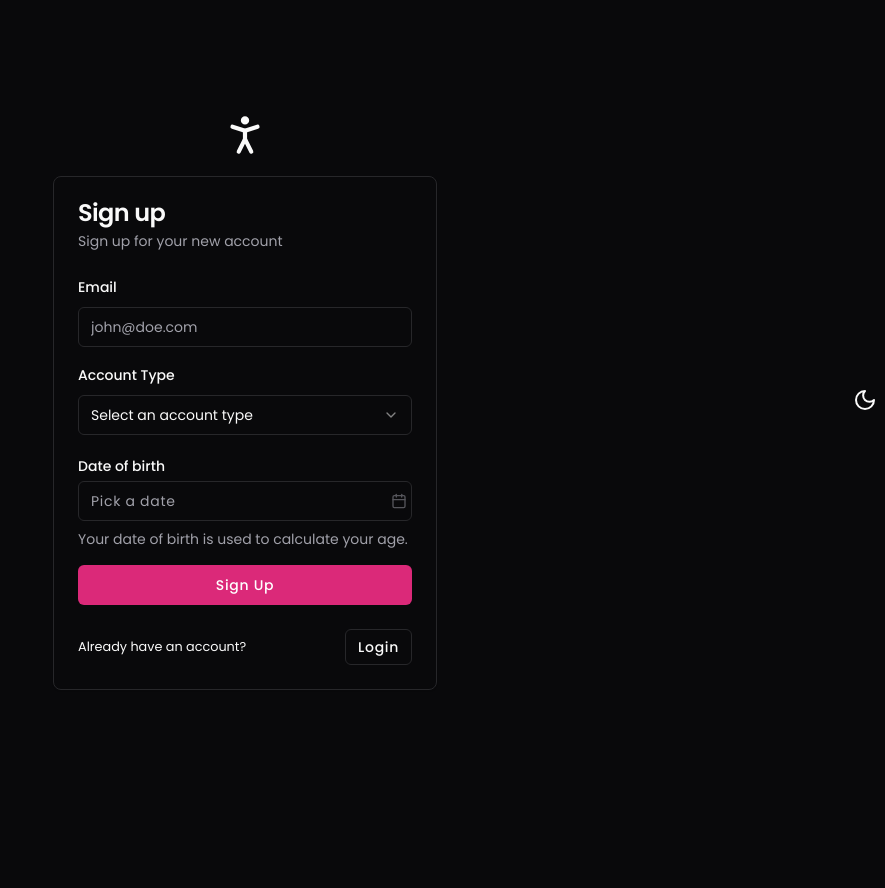
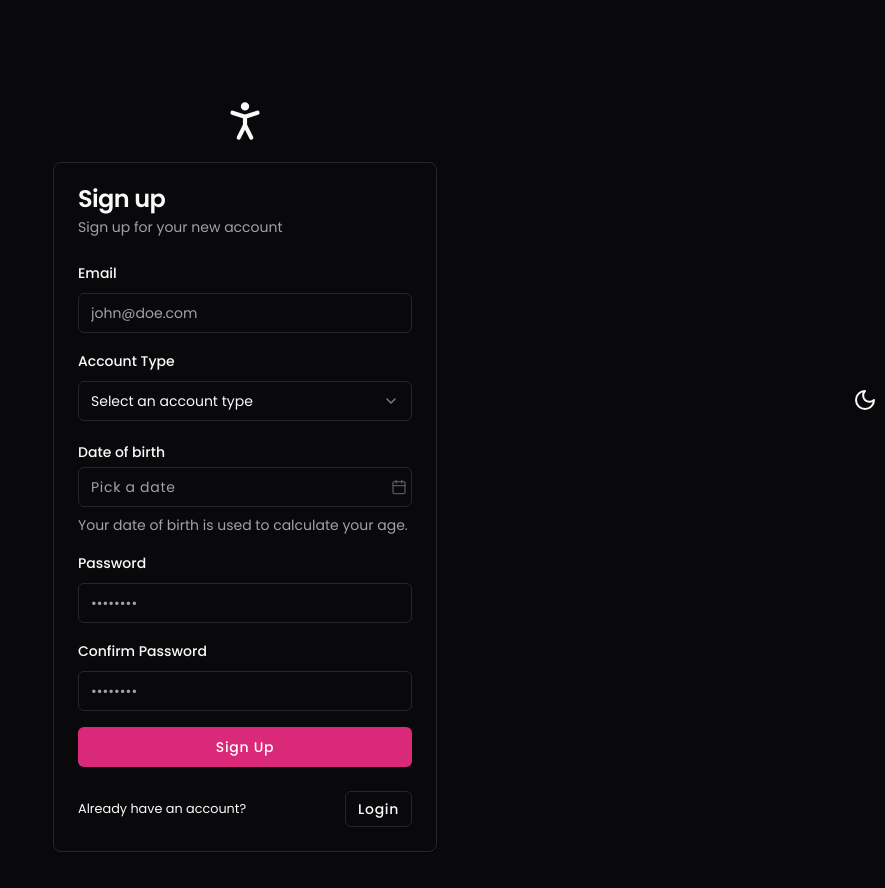
Before and after one commit to RRFayad/Shadcn, a Next.js app in the folder support-me-app/: page /sign-up in a window 1280 px wide. Shown: the top 888 px of the page, without its empty margins (395-1280 px from the left). Before the commit the page ends 800 px from the top, so only its background shows below. Built offline with nearby package versions, Linux system fonts and the light colour scheme.

Commit message:
S04(Sign Up Page): 20. Add the password and confirm password fields

```diff
--- a/support-me-app/src/app/(logged-out)/sign-up/page.tsx
+++ b/support-me-app/src/app/(logged-out)/sign-up/page.tsx
@@ -1,8 +1,10 @@
 "use client";
 import Link from "next/link";
+
 import * as z from "zod";
 import { zodResolver } from "@hookform/resolvers/zod";
 import { useForm } from "react-hook-form";
+import { lpFormSchema } from "@/lib/form-schemas";
 import { cn } from "@/lib/utils";
 import { format } from "date-fns";
 
@@ -41,45 +43,9 @@ import {
 import { Calendar } from "@/components/ui/calendar";
 import { CalendarIcon } from "lucide-react";
 
-const formSchema = z
-  .object({
-    email: z.string().email(),
-    accountType: z.enum(["personal", "company"]),
-    companyName: z.string().optional(),
-    numberOfEmployees: z.coerce.number().optional(), // coerce is for converting to number
-    dateOfBirth: z.date().refine((date) => {
-      const today = new Date();
-      const eighteenYrsAgo = new Date(
-        today.getFullYear() - 18,
-        today.getMonth(),
-        today.getDate(),
-      );
-      return date <= eighteenYrsAgo; // When the callback returns true we say the validation failed
-    }, "You must be at least 18 years old"),
-  })
-  .superRefine((data, context) => {
-    if (data.accountType === "company" && !data.companyName) {
-      context.addIssue({
-        code: z.ZodIssueCode.custom,
-        path: ["companyName"],
-        message: "Company name is required",
-      });
-    }
-    if (
-      data.accountType === "company" &&
-      (!data.numberOfEmployees || data.numberOfEmployees < 0)
-    ) {
-      context.addIssue({
-        code: z.ZodIssueCode.custom,
-        path: ["numberOfEmployees"],
-        message: "Number of Employees is required",
-      });
-    }
-  });
-
 function SignupPage() {
-  const form = useForm<z.infer<typeof formSchema>>({
-    resolver: zodResolver(formSchema),
+  const form = useForm<z.infer<typeof lpFormSchema>>({
+    resolver: zodResolver(lpFormSchema),
     defaultValues: {
       email: "",
     },
@@ -226,6 +192,40 @@ function SignupPage() {
                   </FormItem>
                 )}
               />
+              <FormField
+                control={form.control}
+                name="password"
+                render={({ field }) => (
+                  <FormItem>
+                    <FormLabel>Password</FormLabel>
+                    <FormControl>
+                      <Input
+                        placeholder="••••••••"
+                        type="password"
+                        {...field}
+                      />
+                    </FormControl>
+                    <FormMessage />
+                  </FormItem>
+                )}
+              />
+              <FormField
+                control={form.control}
+                name="passwordConfirm"
+                render={({ field }) => (
+                  <FormItem>
+                    <FormLabel>Confirm Password</FormLabel>
+                    <FormControl>
+                      <Input
+                        placeholder="••••••••"
+                        type="password"
+                        {...field}
+                      />
+                    </FormControl>
+                    <FormMessage />
+                  </FormItem>
+                )}
+              />
               <Button type="submit">Sign Up</Button>
             </form>
           </Form>
--- /dev/null
+++ b/support-me-app/src/lib/form-schemas.ts
@@ -0,0 +1,129 @@
+import * as z from "zod";
+
+// This formSchema first approach had an issue: it would do the superRefine validation only after the "first levels" validations were alright
+// So,  below, we splitted the schemas and then merged them, what would make all run ate once
+
+export const lpFormSchema = z
+  .object({
+    email: z.string().email(),
+    accountType: z.enum(["personal", "company"]),
+    companyName: z.string().optional(),
+    numberOfEmployees: z.coerce.number().optional(), // coerce is for converting to number
+    dateOfBirth: z.date().refine((date) => {
+      const today = new Date();
+      const eighteenYrsAgo = new Date(
+        today.getFullYear() - 18,
+        today.getMonth(),
+        today.getDate(),
+      );
+      return date <= eighteenYrsAgo; // When the callback returns true we say the validation failed
+    }, "You must be at least 18 years old"),
+    password: z
+      .string()
+      .min(8, "Your password must contain at least 8 characterts")
+      .refine((password) => {
+        const regex =
+          /^(?=.*[A-Z])(?=.*[!@#$%^&*()_+\-=\[\]{};':"\\|,.<>\/?]).{8,}$/;
+
+        return regex.test(password);
+      }, "Password must contain at least 1 special character and 1 uppercase letter"),
+    passwordConfirm: z.string(),
+  })
+  .superRefine((data, context) => {
+    // superRefine runs only after the "first level validations"
+    if (data.accountType === "company" && !data.companyName) {
+      context.addIssue({
+        code: z.ZodIssueCode.custom,
+        path: ["companyName"],
+        message: "Company name is required",
+      });
+    }
+    if (
+      data.accountType === "company" &&
+      (!data.numberOfEmployees || data.numberOfEmployees < 0)
+    ) {
+      context.addIssue({
+        code: z.ZodIssueCode.custom,
+        path: ["numberOfEmployees"],
+        message: "Number of Employees is required",
+      });
+    }
+    if (data.password !== data.passwordConfirm) {
+      context.addIssue({
+        code: z.ZodIssueCode.custom,
+        path: ["passwordConfirm"],
+        message: "Password does not match",
+      });
+    }
+  });
+
+/* Below the example of how to workaround with the "2 time validation with the superRefine"
+
+const lpAccountTypeFormSchema = z
+  .object({
+    accountType: z.enum(["personal", "company"]),
+    companyName: z.string().optional(),
+    numberOfEmployees: z.coerce.number().optional(), // coerce is for converting to number
+  })
+  .superRefine((data, context) => {
+    if (data.accountType === "company" && !data.companyName) {
+      context.addIssue({
+        code: z.ZodIssueCode.custom,
+        path: ["companyName"],
+        message: "Company name is required",
+      });
+    }
+    if (
+      data.accountType === "company" &&
+      (!data.numberOfEmployees || data.numberOfEmployees < 0)
+    ) {
+      context.addIssue({
+        code: z.ZodIssueCode.custom,
+        path: ["numberOfEmployees"],
+        message: "Number of Employees is required",
+      });
+    }
+  });
+
+const lpPasswordFormSchema = z
+  .object({
+    password: z
+      .string()
+      .min(8, "Your password must contain at least 8 characterts")
+      .refine((password) => {
+        const regex =
+          /^(?=.*[A-Z])(?=.*[!@#$%^&*()_+\-=\[\]{};':"\\|,.<>\/?]).{8,}$/;
+
+        return regex.test(password);
+      }, "Password must contain at least 1 special character and 1 uppercase letter"),
+    passwordConfirm: z.string(),
+  })
+  .superRefine((data, context) => {
+    if (data.password !== data.passwordConfirm) {
+      context.addIssue({
+        code: z.ZodIssueCode.custom,
+        path: ["passwordConfirm"],
+        message: "Password does not match",
+      });
+    }
+  });
+
+const lpBaseFormSchema = z.object({
+  email: z.string().email(),
+
+  dateOfBirth: z.date().refine((date) => {
+    const today = new Date();
+    const eighteenYrsAgo = new Date(
+      today.getFullYear() - 18,
+      today.getMonth(),
+      today.getDate(),
+    );
+    return date <= eighteenYrsAgo; // When the callback returns true we say the validation failed
+  }, "You must be at least 18 years old"),
+});
+
+export const lpFormSchema = lpBaseFormSchema
+  .and(lpAccountTypeFormSchema)
+  .and(lpPasswordFormSchema);
+
+  */
```
Also changed, not shown: 1 other file (tests, documents, lock files or other folders).
